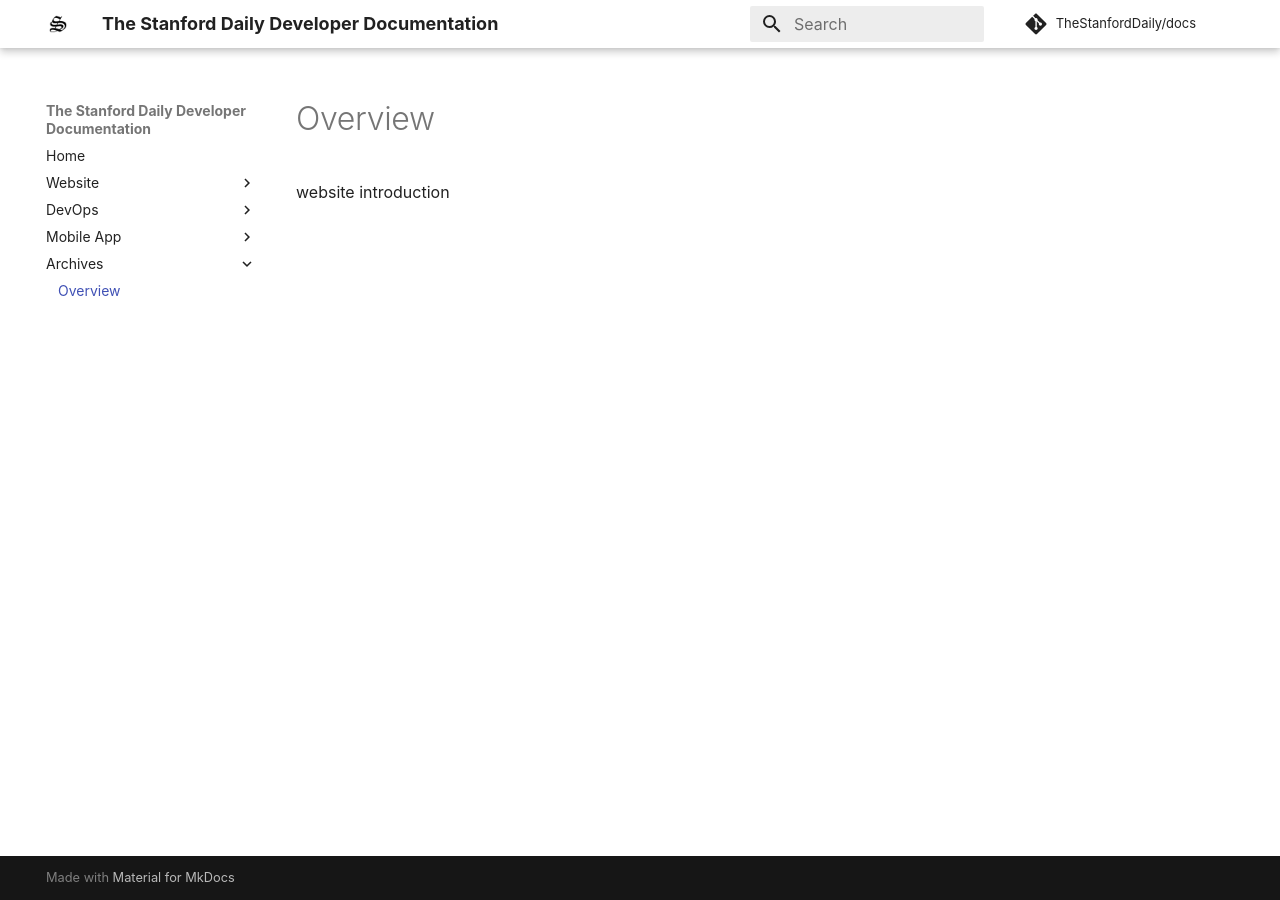
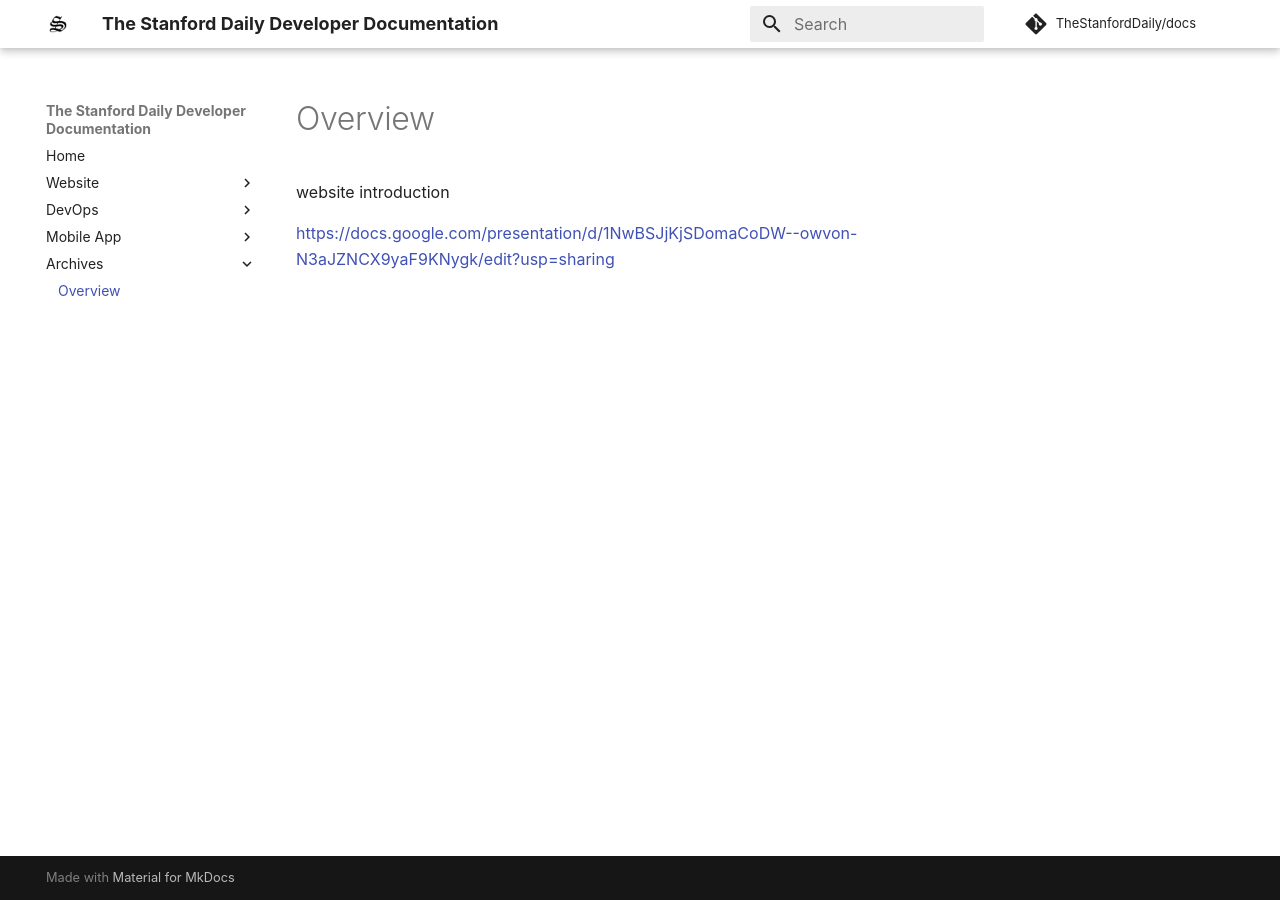
Before and after one commit to TheStanfordDaily/docs, an MkDocs documentation site: the page built from docs/archives/overview.md, in a window 1280 px wide. Built offline with MkDocs 1.6.1 and Material for MkDocs 9.7.7, drawn with Linux system fonts in a browser that asks for light colours; some web fonts are replaced; comment, search, counter and statistics services are not loaded; some of the changed lines change nothing that is shown.

Commit message:
Update overview.md

```diff
--- a/docs/archives/overview.md
+++ b/docs/archives/overview.md
@@ -1 +1,3 @@
 website introduction
+
+[https://docs.google.com/presentation/d/1NwBSJjKjSDomaCoDW--owvon-N3aJZNCX9yaF9KNygk/edit?usp=sharing](Intro slides)
```
